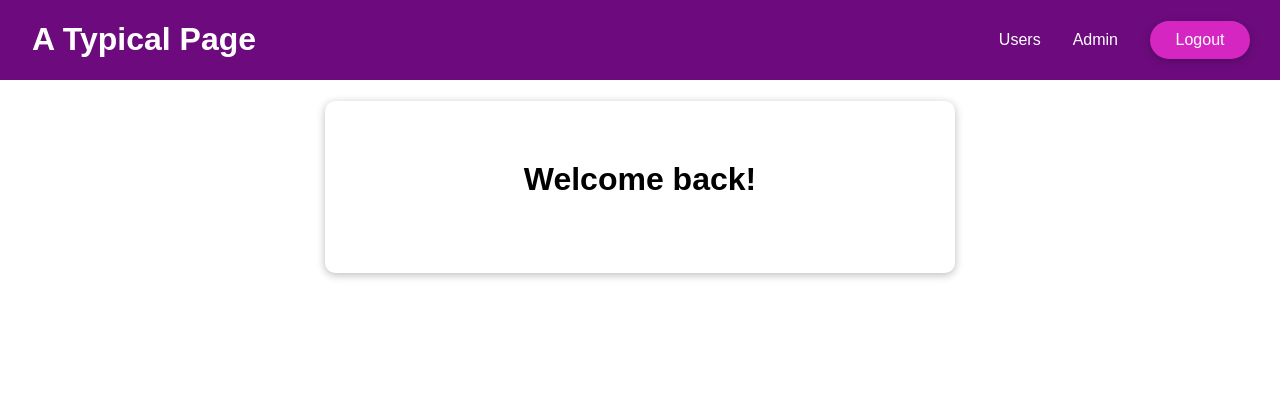
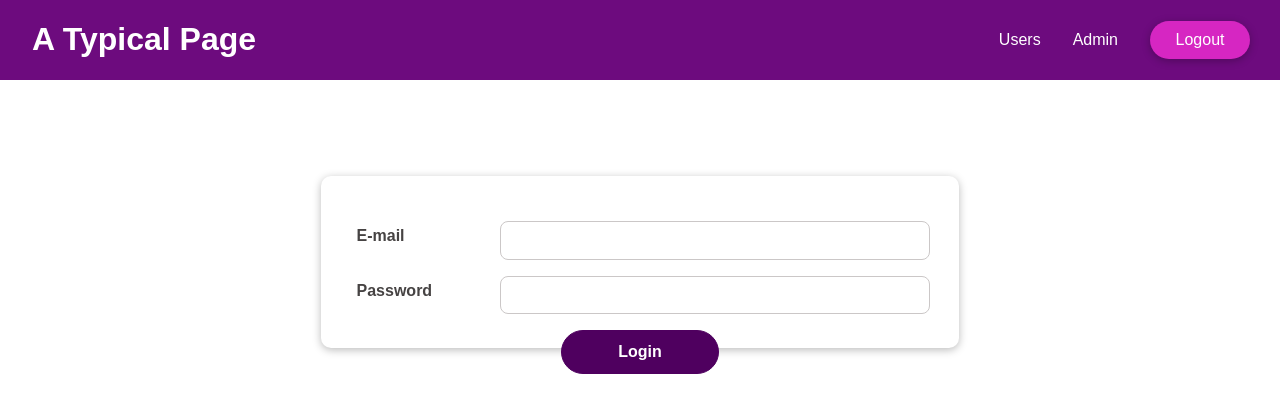
Before and after one commit to ogedengbewisdom/react_login_page, a React (Create React App) app: page / in a window 1280 px wide. Shown: the top 412 px of the page. Built offline with nearby package versions, Linux system fonts and the light colour scheme.

Commit message:
modify what is redered out

```diff
--- a/src/App.js
+++ b/src/App.js
@@ -1,5 +1,6 @@
 import React, { Fragment } from 'react';
 import Home from './components/Home/Home';
+import Logins from './components/Logins/Logins';
 import MainHeader from './components/MainHeader/MainHeader';
 
 
@@ -7,7 +8,8 @@ function App() {
   return (
     <Fragment>
       <MainHeader />
-      <Home />
+      {/* <Home /> */}
+      <Logins />
     </Fragment>
   );
 }
```
